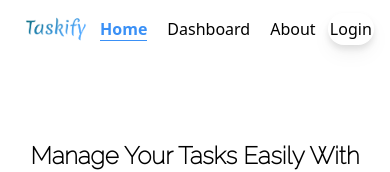
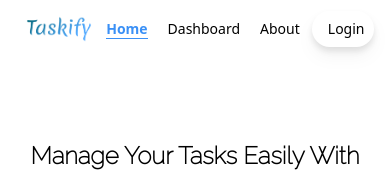
Before and after one commit to salishaikh/Task-Management, a React (Vite) app: page / in a window 390 px wide. Shown: the top 172 px of the page. Built offline with nearby package versions, Linux system fonts and the light colour scheme.

Commit message:
new minor fixes

```diff
--- a/src/component/Navbar.jsx
+++ b/src/component/Navbar.jsx
@@ -16,12 +16,12 @@ const Navbar = ({ isLoggedIn, setIsLoggedIn }) => {
     <>
       <nav className="bg-[#ffffff] h-[50px] font-[ 'Fira Sans']">
         <div className="main flex items-center h-full justify-between m-1">
-          <div className="logo h-full ml-2">
+          <div className="logo lg:h-full h-16 ml-2">
             <img className="h-full object-contain " src={cover} alt="" />
           </div>
 
-          <div className="link flex justify-center ">
-            <ul className="flex gap-5 ">
+          <div className="link flex justify-center  ">
+            <ul className="flex gap-5 lg:text-base text-sm">
               <li>
                 <Link
                   to="/"
@@ -46,9 +46,10 @@ const Navbar = ({ isLoggedIn, setIsLoggedIn }) => {
             </ul>
           </div>
           <div
-            className="btn lg:px-4 lg:py-2 px-2 py-1 m-3 lg:mt-4  relative overflow-hidden  rounded-full group bg-white  [background-size:400%] text-black cursor-pointer drop-shadow-lg before:transition-transform before:duration-300 hover:before:scale-x-100 before:scale-x-0 before:absolute before:top-0 before:left-0  before:origin-[0_50%] before:w-full before:h-full before:rounded-full before:bg-gradient-to-r before:from-cyan-500 before:to-blue-500 "
+            className="relative overflow-hidden lg:h-12 lg:px-7 h-9 px-4 py-2 pr-6
+            m-3  rounded-full group bg-white  [background-size:400%] text-black cursor-pointer drop-shadow-lg before:transition-transform before:duration-300 hover:before:scale-x-100 before:scale-x-0 before:absolute before:top-0 before:left-0  before:origin-[0_50%] before:w-full before:h-full before:rounded-full before:bg-gradient-to-r before:from-cyan-500 before:to-blue-500 "
           >
-            <button onClick={handleLogout} className=" relative z-10 w-full h-full flex justify-center items-center group-hover:text-white transition-all duration-300"     >
+            <button onClick={handleLogout} className=" relative z-10 lg:w-full   lg:h-full lg:text-lg text-sm flex justify-center items-center  group-hover:text-white transition-all duration-300"     >
               {isLoggedIn ? <div>Logout</div> : <Link to="/login">Login</Link>}
             </button>
           </div>
```
